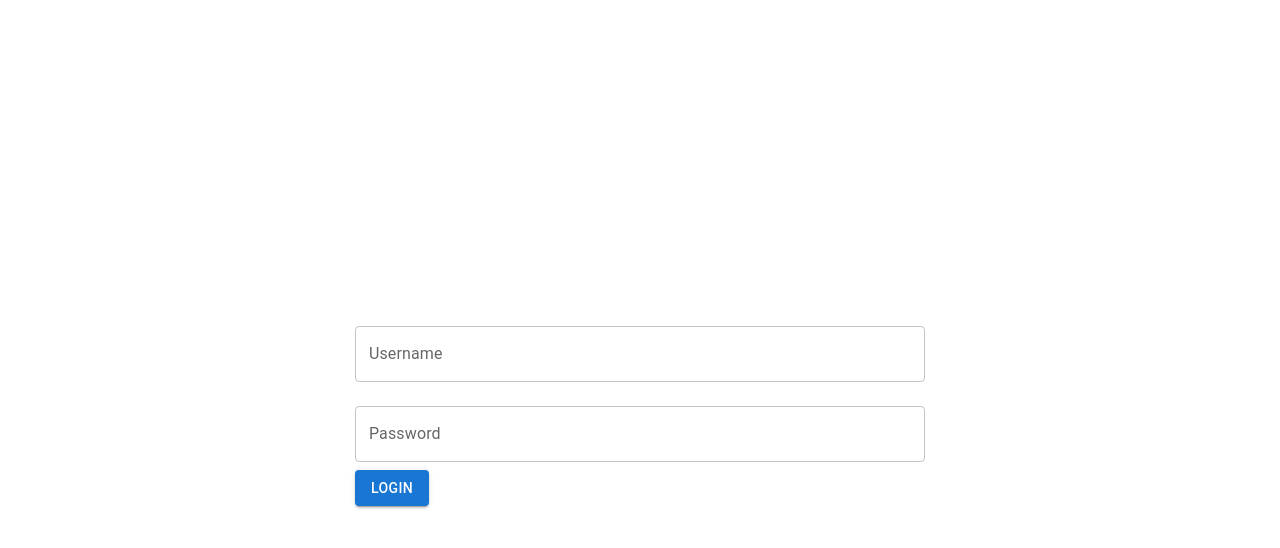
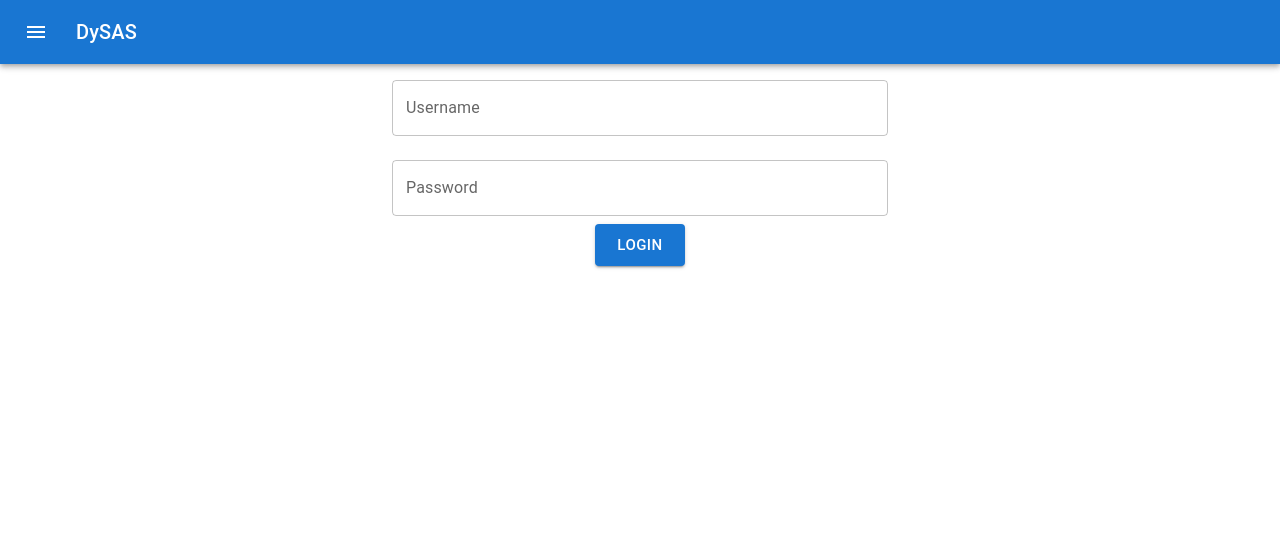
Before and after one commit to DySAS-SE/DySAS, a React app: page / in a window 1280 px wide. Built offline with nearby package versions, Linux system fonts and the light colour scheme.

Commit message:
Add header to the login page

```diff
--- a/package.json
+++ b/package.json
@@ -5,6 +5,7 @@
   "dependencies": {
     "@emotion/react": "^11.8.2",
     "@emotion/styled": "^11.8.1",
+    "@mui/icons-material": "^5.5.1",
     "@mui/material": "^5.5.0",
     "@testing-library/jest-dom": "^5.16.2",
     "@testing-library/react": "^12.1.4",
--- a/public/index.html
+++ b/public/index.html
@@ -26,7 +26,7 @@
     -->
     <title>React App</title>
   </head>
-  <body>
+  <body style="margin: 0px; padding: 0px;">
     <noscript>You need to enable JavaScript to run this app.</noscript>
     <div id="root"></div>
     <!--
--- a/src/index.js
+++ b/src/index.js
@@ -1,36 +1,76 @@
 import React from "react";
 import ReactDOM from "react-dom";
-import Grid from "@mui/material/Grid";
-import TextField from "@mui/material/TextField";
-import Button from "@mui/material/Button";
+import {
+  Toolbar,
+  AppBar,
+  Button,
+  Box,
+  TextField,
+  Grid,
+  IconButton,
+  Typography,
+} from "@mui/material";
+import MenuIcon from "@mui/icons-material/Menu";
+
+function NavBar() {
+  return (
+    <Box sx={{ flexGrow: 1 }}>
+      <AppBar position="static">
+        <Toolbar>
+          <IconButton
+            size="large"
+            edge="start"
+            color="inherit"
+            aria-label="menu"
+            sx={{ mr: 2 }}
+          >
+            <MenuIcon />
+          </IconButton>
+          <Typography
+            variant="h6"
+            component="h1"
+            color="inherit"
+            sx={{ flexGrow: 1 }}
+          >
+            DySAS
+          </Typography>
+        </Toolbar>
+      </AppBar>
+    </Box>
+  );
+}
 
 function LoginForm() {
   return (
-    <form>
+    <form margin="auto">
       <TextField id="username" label="Username" margin="normal" fullWidth />
       <TextField id="password" label="Password" margin="normal" fullWidth />
-      <Button type="submit" variant="contained" color="primary">
+      <Box textAlign="center">
+        <Button type="submit" variant="contained" color="primary" size="large">
           Login
         </Button>
+      </Box>
     </form>
   );
 }
 
 function App(props) {
   return (
+    <Box>
+      <NavBar />
       <Grid
         container
         spacing={0}
         direction="column"
         alignItems="center"
         justifyContent="center"
-      style={{ minHeight: "100vh" }}
       >
         <Grid item xs={3}>
           <LoginForm />
         </Grid>
       </Grid>
+    </Box>
   );
 }
 
-ReactDOM.render(<App message="Goodbye" />, document.getElementById("root"));
+ReactDOM.render(<App />, document.getElementById("root"));
```
Lines whose indentation alone changed are shown as unchanged.
